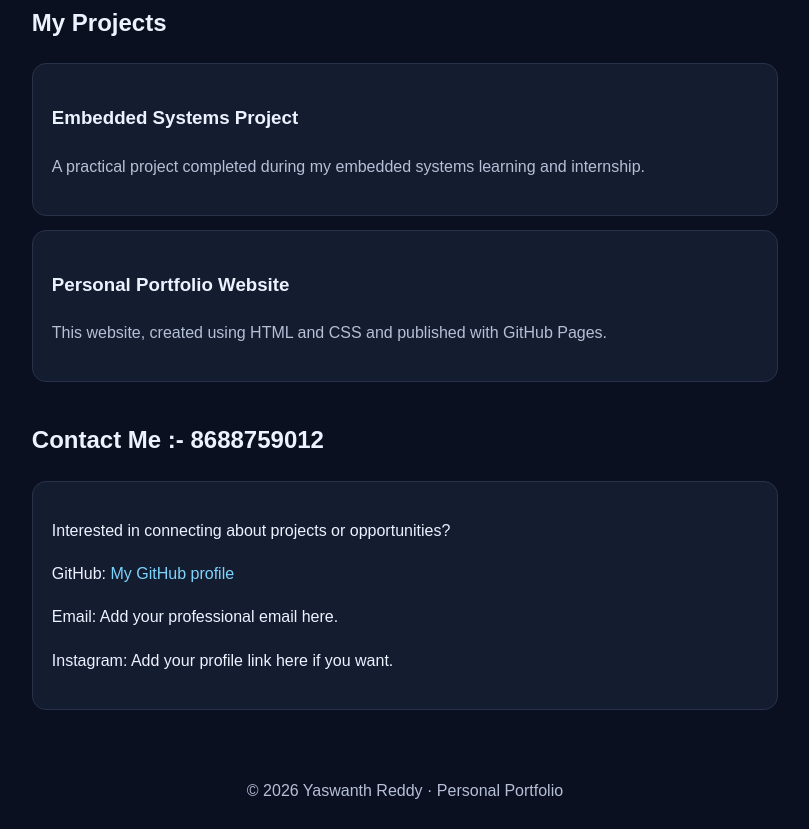
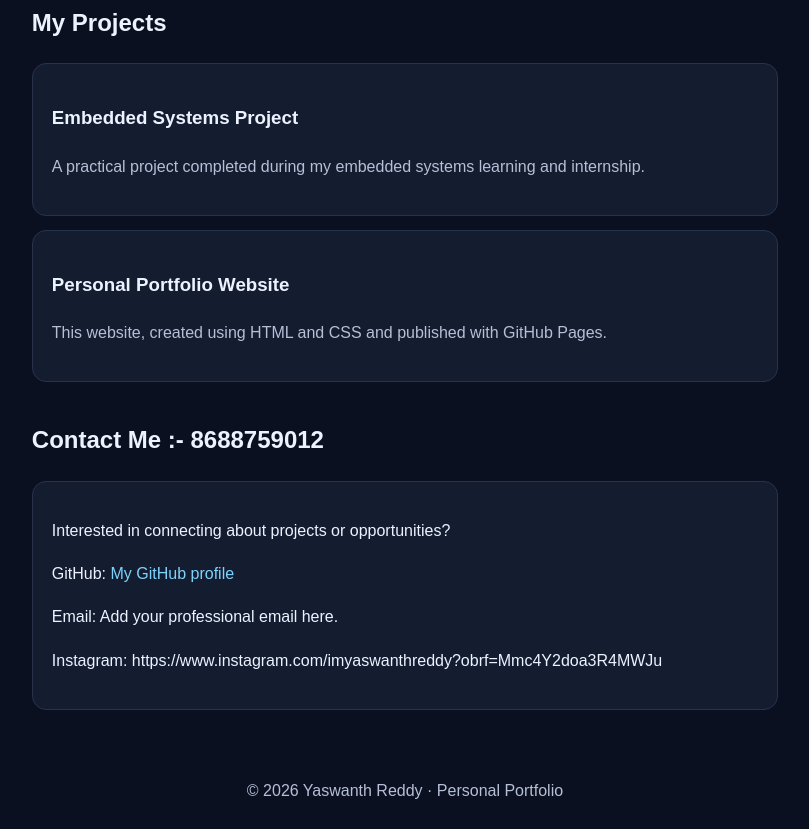
Before and after one commit to yaswanth-projects/yaswanth-projects.github.io, a plain HTML site: page index.html in a window 1280 px wide. Shown: the part 977-1806 px from the top of the page, without its empty margins (235-1044 px from the left). Drawn offline with Linux system fonts and the light colour scheme.

Commit message:
Update index.html

```diff
--- a/index.html
+++ b/index.html
@@ -122,7 +122,7 @@
         <p>Interested in connecting about projects or opportunities?</p>
         <p>GitHub: <a href="https://github.com/">My GitHub profile</a></p>
         <p>Email: Add your professional email here.</p>
-        <p>Instagram: Add your profile link here if you want.</p>
+        <p>Instagram: https://www.instagram.com/imyaswanthreddy?obrf=Mmc4Y2doa3R4MWJu</p>
       </div>
     </section>
   </main>
```
